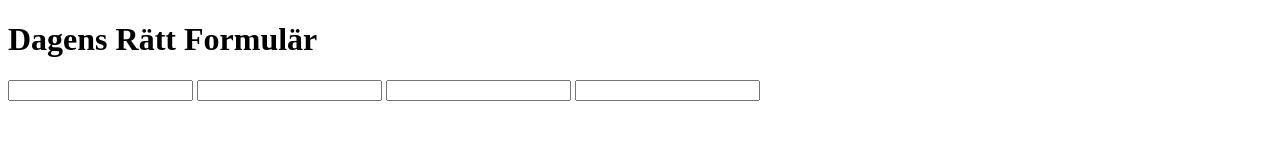
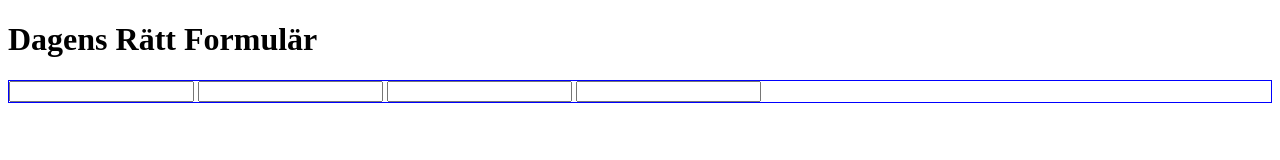
Before and after one commit to jumistrandberg/dagensRatt, a plain HTML site: page index.html in a window 1280 px wide. Drawn offline with Linux system fonts and the light colour scheme.

Commit message:
linked stylesheet and script to index.html

```diff
--- a/index.html
+++ b/index.html
@@ -5,11 +5,12 @@
     <meta http-equiv="X-UA-Compatible" content="IE=edge">
     <meta name="viewport" content="width=device-width, initial-scale=1.0">
     <title>Dagens Rätt</title>
+    <link rel="stylesheet" href="styles.css">
 </head>
 <body>
     <h1>Dagens Rätt Formulär</h1>
 
-    <form action="">
+    <form id="dagensForm">
         <label for=""></label>
         <input type="text" id="" name>
 
@@ -22,5 +23,7 @@
         <label for=""></label>
         <input type="text" id="" name>
     </form>
+
+    <script src="script.js"></script>
 </body>
 </html>
--- a/styles.css
+++ b/styles.css
@@ -0,0 +1,3 @@
+form {
+    border: 1px solid blue;
+}
```
